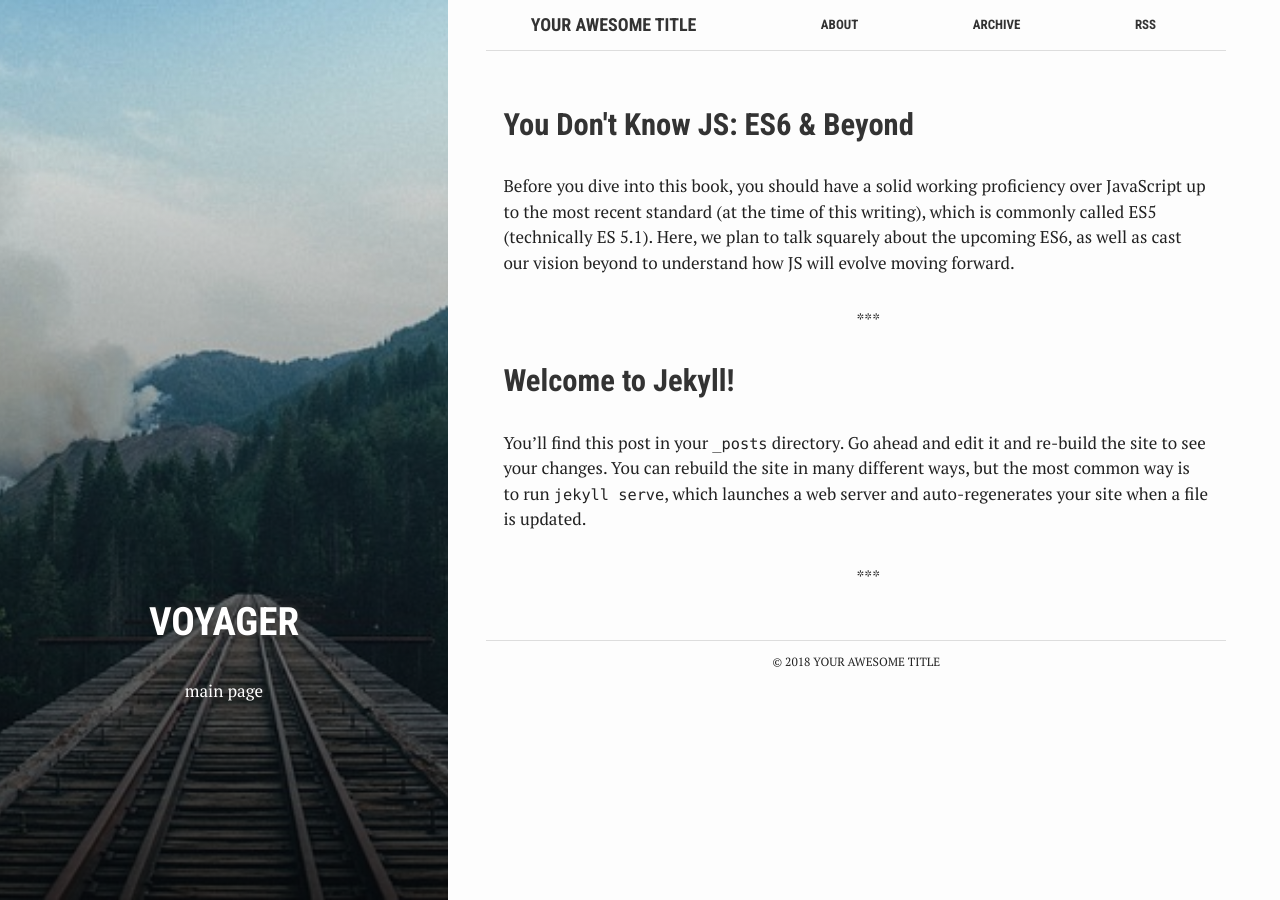
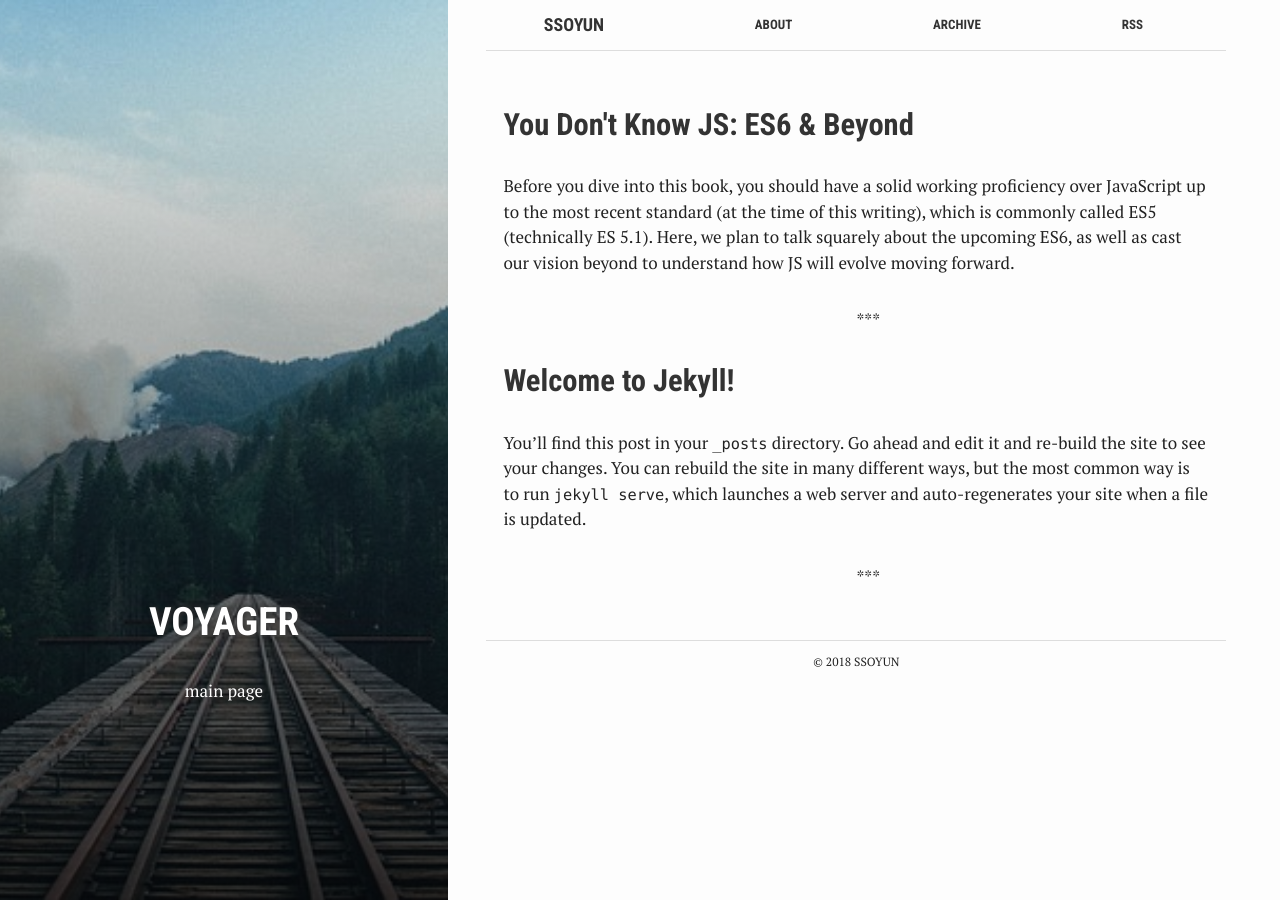
Before and after one commit to ssoyun/ssoyun.github.io11, a Jekyll site: the page built from index.html, in a window 1280 px wide. Built offline with Jekyll 4.4.1, drawn with Linux system fonts in a browser that asks for light colours.

Commit message:
Update _config.yml

```diff
--- a/_config.yml
+++ b/_config.yml
@@ -6,18 +6,18 @@
 # 'jekyll serve'. If you change this file, please restart the server process.
 
 # Site settings
-title: Your awesome title
-email: your-email@domain.com
+title: ssoyun
+email: test@domain.com
 description: > # this means to ignore newlines until "baseurl:"
   Write an awesome description for your new site here. You can edit this
   line in _config.yml. It will appear in your document head meta (for
   Google search results) and in your feed.xml site description.
 baseurl: "" # the subpath of your site, e.g. /blog
-lang: "en"
-url: "http://localhost:4000" # the base hostname & protocol for your site
-twitter_username: jekyllrb
-github_username:  jekyll
-disqus_username:
+lang: "ko"
+url: "http://ssoyun.github.io" # the base hostname & protocol for your site
+#twitter_username: ssoyun
+github_username:  ssoyun
+#disqus_username:
 
 # Build settings
 markdown: kramdown
```
